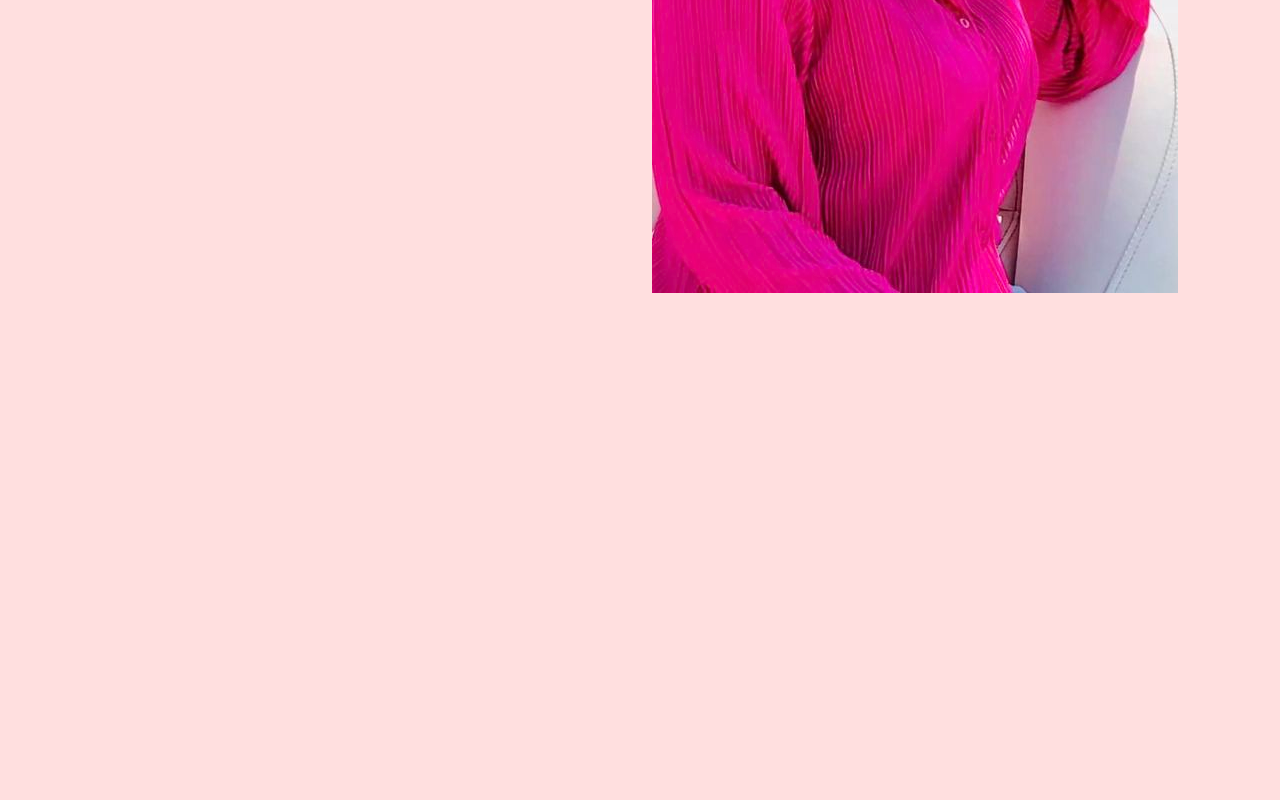
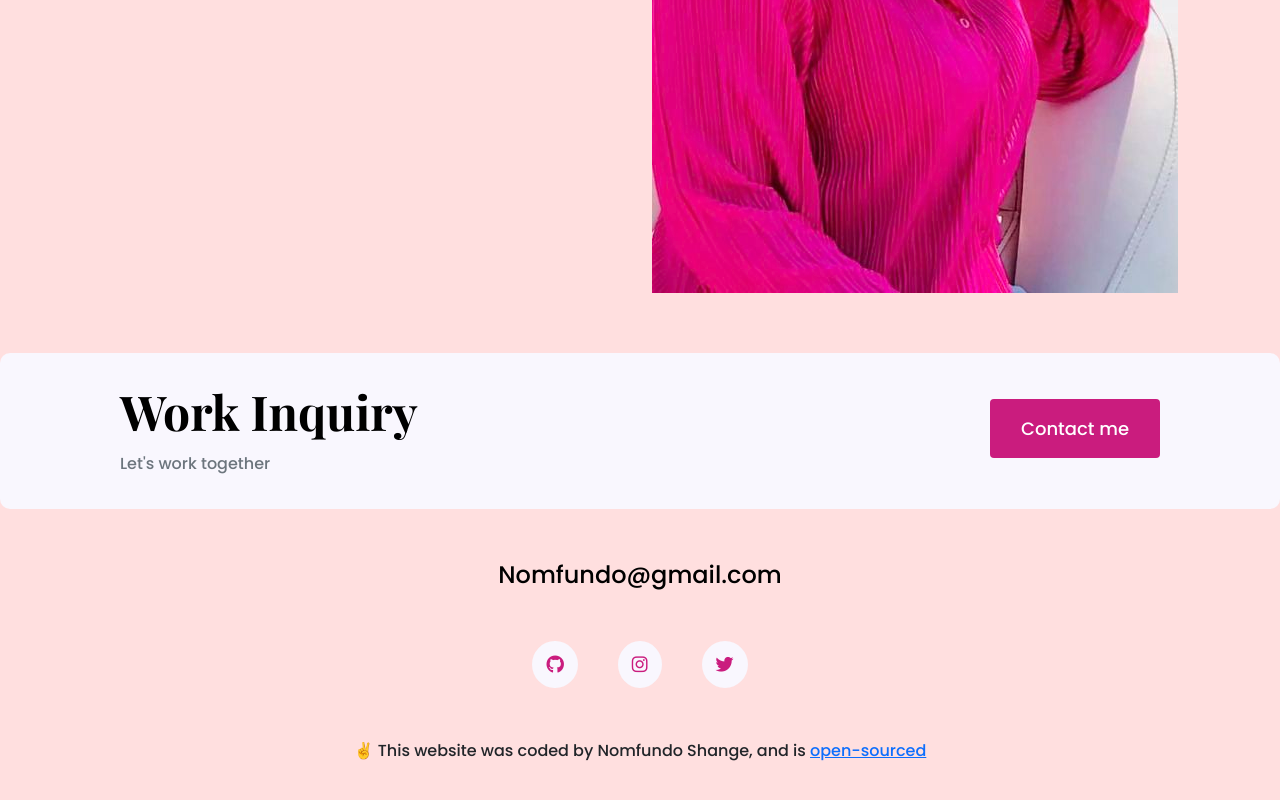
Before and after one commit to NomfundoShange01/modest, a website: page about.html in a window 1280 px wide. Shown: the part 725-1525 px from the top of the page. Before the commit the page ends 1018 px from the top, so only its background shows below. Drawn offline with nearby package versions, Linux system fonts and the light colour scheme.

Commit message:
Update about.html

```diff
--- a/about.html
+++ b/about.html
@@ -93,5 +93,41 @@
         </div>
       </div>
     </div>
+     <footer>
+        <div class="contact-box justify-content-between mb-5 d-none d-md-flex">
+          <div>
+            <h4>Work Inquiry</h4>
+            <p class="text-muted">Let's work together</p>
+          </div>
+          <div>
+            <a href="" class="btn btn-branding mt-3"> Contact me </a>
+          </div>
+        </div>
+        <div class="d-flex justify-content-center mb-5">
+          <a href="/cdn-cgi/l/email-protection#0f7f6e7b7d666c666e4f68626e6663216c6062" class="email-link">
+            <span class="__cf_email__" data-cfemail="5828392c2a313b3139183f35393134763b3735">Nomfundo@gmail.com</span>
+          </a>
+        </div>
+        <div class="social-links d-flex justify-content-center">
+          <a href="https://www.github.com/Nomfundo" target="_blank">
+            <i class="fab fa-github"></i>
+          </a>
+          <a href="https://www.instragram.com/Nomfundo" target="_blank">
+            <i class="fab fa-instagram"></i>
+          </a>
+          <a href="https://www.twitter.com/Nomfundo" target="_blank">
+            <i class="fab fa-twitter"></i>
+          </a>
+        </div>
+       <p class="text-center mt-5">
+          ✌️ This website was coded by Nomfundo Shange, and is
+          <a
+            href="https://github.com/NomfundoShange01/modest/"
+            target="_blank"
+          >
+            open-sourced
+          </a>
+        </p>
+      </footer>
   </body>
 </html>
```
